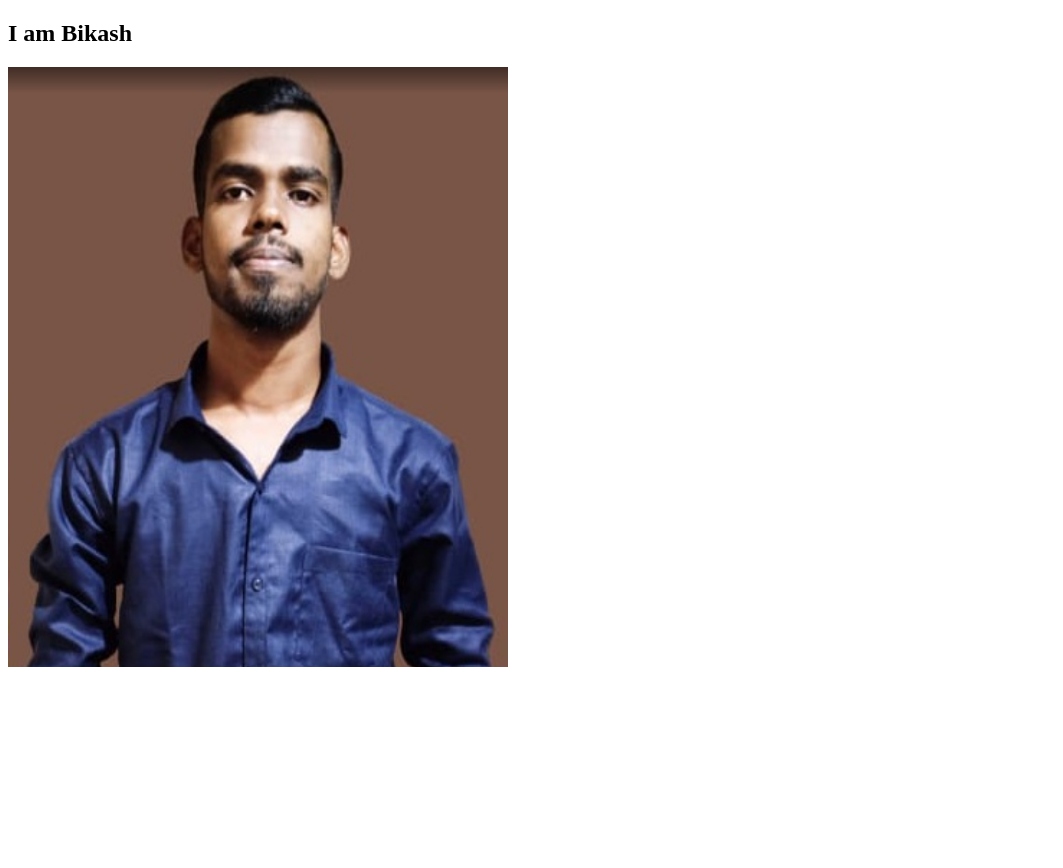
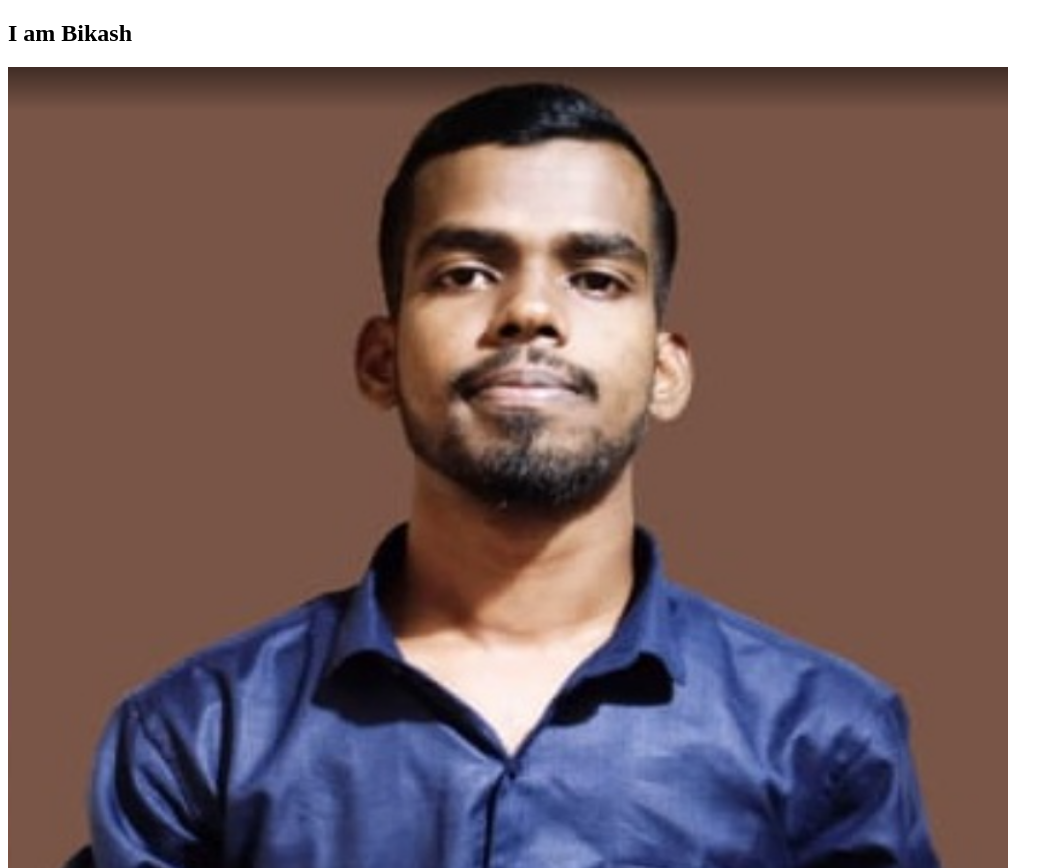
Before and after one commit to Bibhu1234179/Bibhu1234179.github.io, a plain HTML site: page index.html in a window 1280 px wide. Shown: the top 868 px of the page, without its empty margins (0-1063 px from the left). Before the commit the page ends 800 px from the top, so only its background shows below. Drawn offline with Linux system fonts and the light colour scheme.

Commit message:
Update index.html

```diff
--- a/index.html
+++ b/index.html
@@ -3,7 +3,7 @@
 <body>
 
     <h2>I am Bikash</h2>
-    <img src="bikash.PNG" width="500" height="600">
+    <img src="bikash.PNG" width="1000" height="1000">
 
 </body>
 </html>
```
